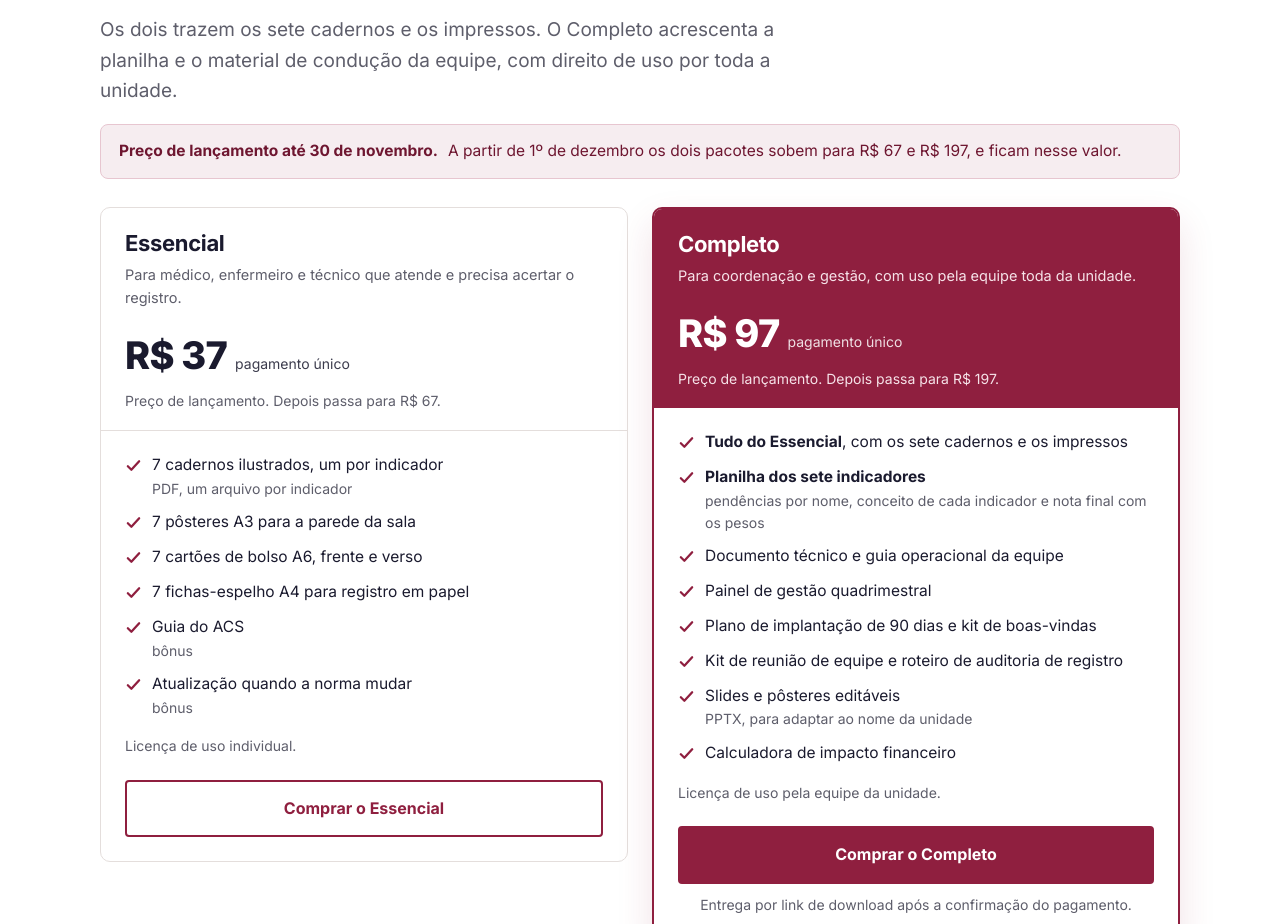
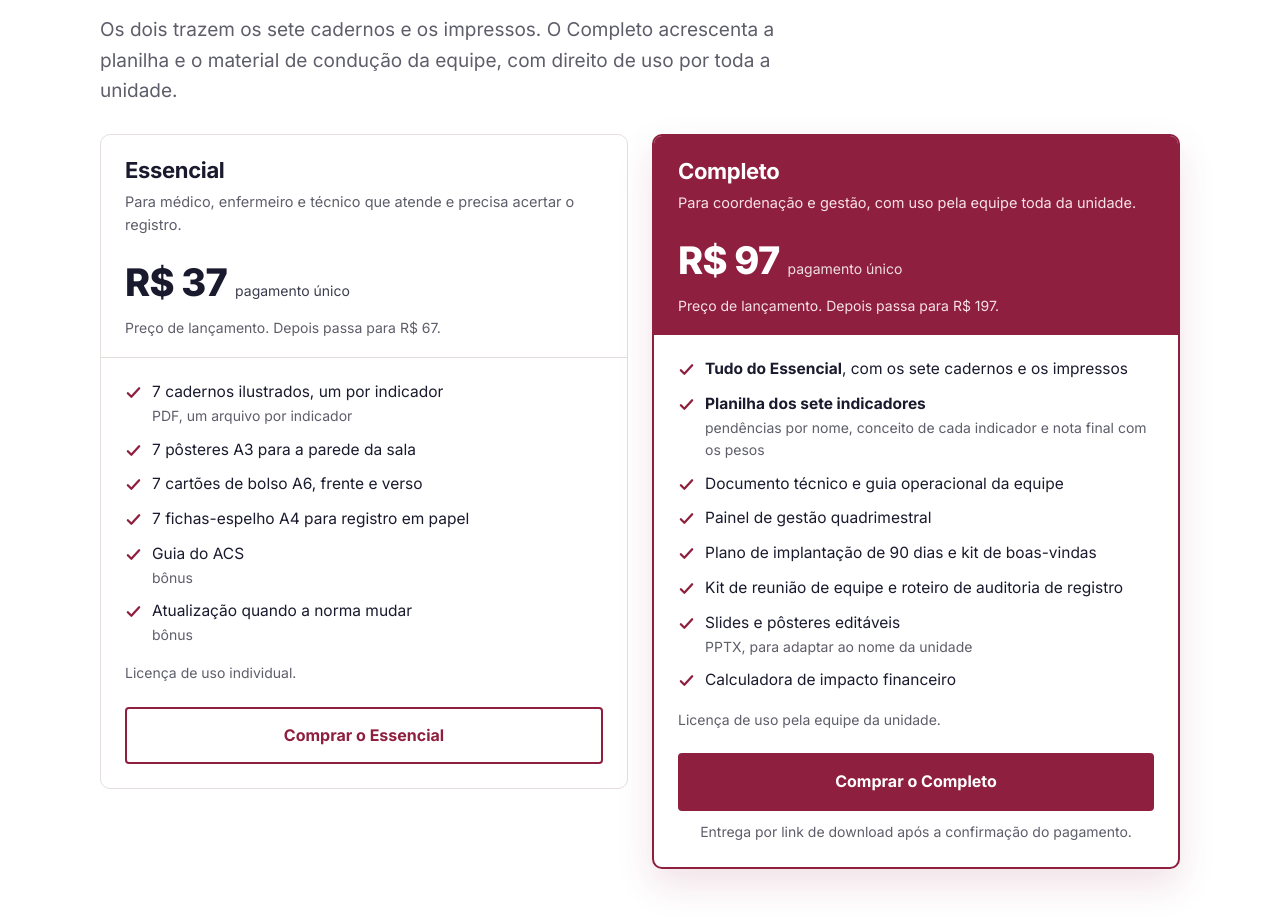
Before and after one commit to larissassilva0-boop/Cuidadoqueconta, a plain HTML site: page index.html in a window 1280 px wide. Shown: the part 3822-4746 px from the top of the page. Drawn offline with Linux system fonts and the light colour scheme.

Commit message:
Tira o prazo datado do preço de lançamento
Co-Authored-By: Claude Opus 5 <noreply@anthropic.com>
Claude-Session: https://claude.ai/code/session_016TwFU122KsAtvf4iYA4BYX

```diff
--- a/index.html
+++ b/index.html
@@ -376,7 +376,6 @@ footer a{color:#fff}
       <span class="olho">Dois pacotes</span>
       <h2>Um para quem atende. Outro para quem responde pela unidade.</h2>
       <p class="lede">Os dois trazem os sete cadernos e os impressos. O Completo acrescenta a planilha e o material de condução da equipe, com direito de uso por toda a unidade.</p>
-      <p class="prazo"><strong>Preço de lançamento até 30 de novembro.</strong> A partir de 1º de dezembro os dois pacotes sobem para R$ 67 e R$ 197, e ficam nesse valor.</p>
     </div>
 
     <div class="planos">
```
